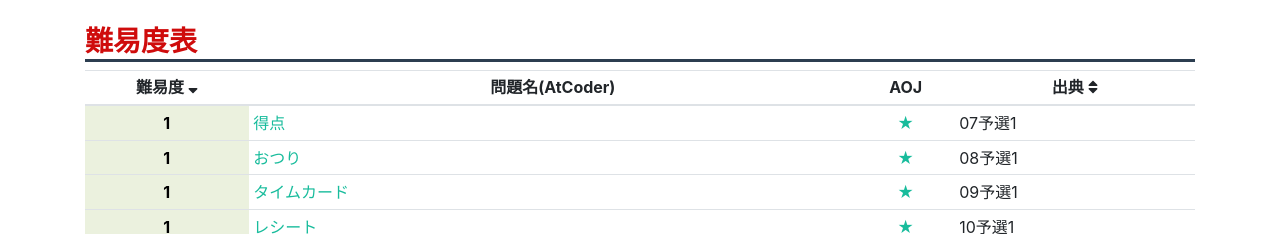
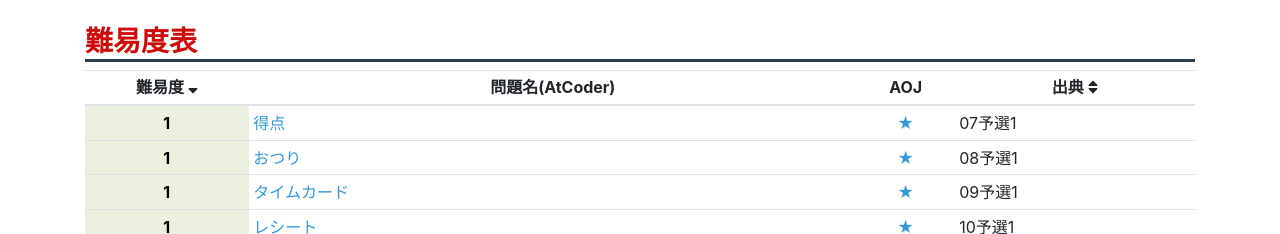
Before and after one commit to Takt29/AOJAtCoder-JOI, a React app: page /#/ in a window 1280 px wide. Shown: the part 718-952 px from the top of the page. Built offline with nearby package versions, Linux system fonts and the light colour scheme.

Commit message:
難易度表にライバルを反映

```diff
--- a/src/components/home/DifficultyList.jsx
+++ b/src/components/home/DifficultyList.jsx
@@ -1,44 +1,15 @@
 import React from 'react'
 import { Table } from 'react-bootstrap'
-import c from 'classnames'
 import { FontAwesomeIcon } from '@fortawesome/react-fontawesome'
 import { faSort, faSortUp, faSortDown } from '@fortawesome/free-solid-svg-icons'
-import { getAtCoderUrl, getAOJUrl } from '../../utils/Url'
-import levelColorStyle from '../common/LevelColor.scss'
+import DifficultyListItem from './list/DifficultyListItem'
 import styles from './DifficultyList.scss'
+import DifficultyListAccount from './list/DifficultyListAccount';
 
 class DifficultyList extends React.Component {
   constructor(props) {
     super(props)
     this.state = { sort: 'level' }
-  }
-
-  static Item(props) {
-    const { task, isSolved, hideLevel } = props
-    const { level, name, atcoder, aoj, source } = task
-
-    const atcoderUrl = getAtCoderUrl(atcoder.contest, atcoder.id)
-    const aojUrl = getAOJUrl('JOI', aoj.classification, aoj.id)
-    const notExist = !atcoderUrl && !aojUrl
-
-    const displayLevel = !hideLevel ? level : 0
-
-    return (
-      <tr className={notExist ? styles.notexist : isSolved ? styles.solved : null}>
-        <td className={c(levelColorStyle[`level${displayLevel}`], styles.level)}>
-          {displayLevel !== 0 ? level : '?'}
-        </td>
-        <td className={styles.taskname}>
-          <a href={atcoderUrl} target='_blank'>{name}</a>
-        </td>
-        <td className={styles.aojstar}>
-          {aojUrl && (<a href={aojUrl} target='_blank'>★</a>)}
-        </td>
-        <td className={styles.source}>
-          {source}
-        </td>
-      </tr >
-    )
   }
 
   static SortableTh(props) {
@@ -65,7 +36,10 @@ class DifficultyList extends React.Component {
   }
 
   render() {
-    const { tasks, isSolved, filter: { hideFilter } } = this.props
+    const {
+      myAccount, rivalAccount, tasks,
+      isSolved, isSolvedByRival, filter: { hideFilter }
+    } = this.props
     const { sort } = this.state
 
     const onChangeSort = sort => this.setState({ sort })
@@ -84,6 +58,12 @@ class DifficultyList extends React.Component {
       })
 
     return (
+      <div>
+        <DifficultyListAccount
+          className={styles.account}
+          myAccount={myAccount}
+          rivalAccount={rivalAccount}
+        />
         <Table size='sm'>
           <thead className={styles.header}>
             <tr>
@@ -107,15 +87,17 @@ class DifficultyList extends React.Component {
           </thead>
           <tbody>
             {filteredTasks && filteredTasks.map(task => (
-            <DifficultyList.Item
+              <DifficultyListItem
                 key={task.id}
                 task={task}
                 isSolved={isSolved[task.id]}
+                isSolvedByRival={isSolvedByRival[task.id]}
                 hideLevel={hideFilter && hideFilter.hideLevel}
               />
             ))}
           </tbody>
         </Table>
+      </div>
     )
   }
 }
--- a/src/components/home/DifficultyList.scss
+++ b/src/components/home/DifficultyList.scss
@@ -1,3 +1,7 @@
+.account {
+  text-align: right;
+}
+
 .notexist {
   .taskname {
     background-color: #D6D6D6;
@@ -10,36 +14,6 @@
   }
 }
 
-.solved {
-  .taskname {
-    background-color: #D7FBD7;
-  }
-  .aojstar {
-    background-color: #D7FBD7;
-  }
-  .source {
-    background-color: #D7FBD7;
-  }
-}
-
 .header {
   text-align: center;
 }
-
-.level {
-  text-align: center;
-  font-weight: bold;
-}
-
-.taskname {
-  a {
-    text-decoration: none;
-  }
-}
-
-.aojstar {
-  text-align: center;
-  a {
-    text-decoration: none;
-  }
-}
--- /dev/null
+++ b/src/components/home/list/DifficultyListAccount.jsx
@@ -0,0 +1,39 @@
+import React from 'react'
+import { Badge } from 'react-bootstrap'
+import styles from './DifficultyListAccount.scss'
+
+class DifficultyListAccount extends React.Component {
+  isValidAccount(account) {
+    return account && (account.atcoder || account.aoj)
+  }
+
+  render() {
+    const { className, myAccount, rivalAccount } = this.props
+
+    return (
+      <h5 className={className}>
+        {
+          this.isValidAccount(myAccount) &&
+          <Badge variant='success' className={styles.badge}>
+            {myAccount.atcoder} / {myAccount.aoj}
+          </Badge>
+        }
+        {
+          this.isValidAccount(rivalAccount) &&
+          <Badge variant='danger' className={styles.badge}>
+            {rivalAccount.atcoder} / {rivalAccount.aoj}
+          </Badge>
+        }
+        {
+          this.isValidAccount(myAccount) &&
+          this.isValidAccount(rivalAccount) &&
+          <Badge variant='warning' className={styles.badge}>
+            両方
+          </Badge>
+        }
+      </h5>
+    )
+  }
+}
+
+export default DifficultyListAccount
--- /dev/null
+++ b/src/components/home/list/DifficultyListAccount.scss
@@ -0,0 +1,3 @@
+.badge {
+  margin: 0 10px;
+}
--- /dev/null
+++ b/src/components/home/list/DifficultyListItem.jsx
@@ -0,0 +1,43 @@
+import React from 'react'
+import c from 'classnames'
+import { getAtCoderUrl, getAOJUrl } from '../../../utils/Url'
+import levelColorStyle from '../../common/LevelColor.scss'
+import styles from './DifficultyListItem.scss'
+
+class DifficultyListItem extends React.Component {
+  render() {
+    const { task, isSolved, isSolvedByRival, hideLevel } = this.props
+    const { level, name, atcoder, aoj, source } = task
+
+    const atcoderUrl = getAtCoderUrl(atcoder.contest, atcoder.id)
+    const aojUrl = getAOJUrl('JOI', aoj.classification, aoj.id)
+    const notExist = !atcoderUrl && !aojUrl
+
+    const displayLevel = !hideLevel ? level : 0
+
+    const className =
+      notExist ? styles.notExist :
+        isSolved && isSolvedByRival ? styles.solvedByBoth :
+          isSolved ? styles.solved :
+            isSolvedByRival ? styles.solvedByRival : null
+
+    return (
+      <tr className={className}>
+        <td className={c(levelColorStyle[`level${displayLevel}`], styles.level)}>
+          {displayLevel !== 0 ? level : '?'}
+        </td>
+        <td className={styles.taskname}>
+          <a href={atcoderUrl} target='_blank'>{name}</a>
+        </td>
+        <td className={styles.aojstar}>
+          {aojUrl && (<a href={aojUrl} target='_blank'>★</a>)}
+        </td>
+        <td className={styles.source}>
+          {source}
+        </td>
+      </tr >
+    )
+  }
+}
+
+export default DifficultyListItem
--- /dev/null
+++ b/src/components/home/list/DifficultyListItem.scss
@@ -0,0 +1,67 @@
+.solved {
+  .taskname {
+    background-color: #D7FBD7;
+  }
+  .aojstar {
+    background-color: #D7FBD7;
+  }
+  .source {
+    background-color: #D7FBD7;
+  }
+}
+
+.solvedByRival {
+  .taskname {
+    background-color: #F8CCC8;
+  }
+  .aojstar {
+    background-color: #F8CCC8;
+  }
+  .source {
+    background-color: #F8CCC8;
+  }
+}
+
+.solvedByBoth {
+  .taskname {
+    background-color: #FADDB1;
+  }
+  .aojstar {
+    background-color: #FADDB1;
+  }
+  .source {
+    background-color: #FADDB1;
+  }
+}
+
+.notexist {
+  .taskname {
+    background-color: #D6D6D6;
+  }
+  .aojstar {
+    background-color: #D6D6D6;
+  }
+  .source {
+    background-color: #D6D6D6;
+  }
+}
+
+.level {
+  text-align: center;
+  font-weight: bold;
+}
+
+.taskname {
+  a {
+    text-decoration: none;
+    color: var(--info);
+  }
+}
+
+.aojstar {
+  text-align: center;
+  a {
+    text-decoration: none;
+    color: var(--info);
+  }
+}
--- a/src/view/HomeView.jsx
+++ b/src/view/HomeView.jsx
@@ -77,8 +77,11 @@ class HomeView extends React.Component {
         }
         <h3>難易度表</h3>
         <DifficultyList
+          myAccount={input.myAccount}
+          rivalAccount={input.rivalAccount}
           tasks={filteredTasks}
           isSolved={isSolved}
+          isSolvedByRival={isSolvedByRival}
           filter={input}
         />
       </div>
```
Lines whose indentation alone changed are shown as unchanged.
